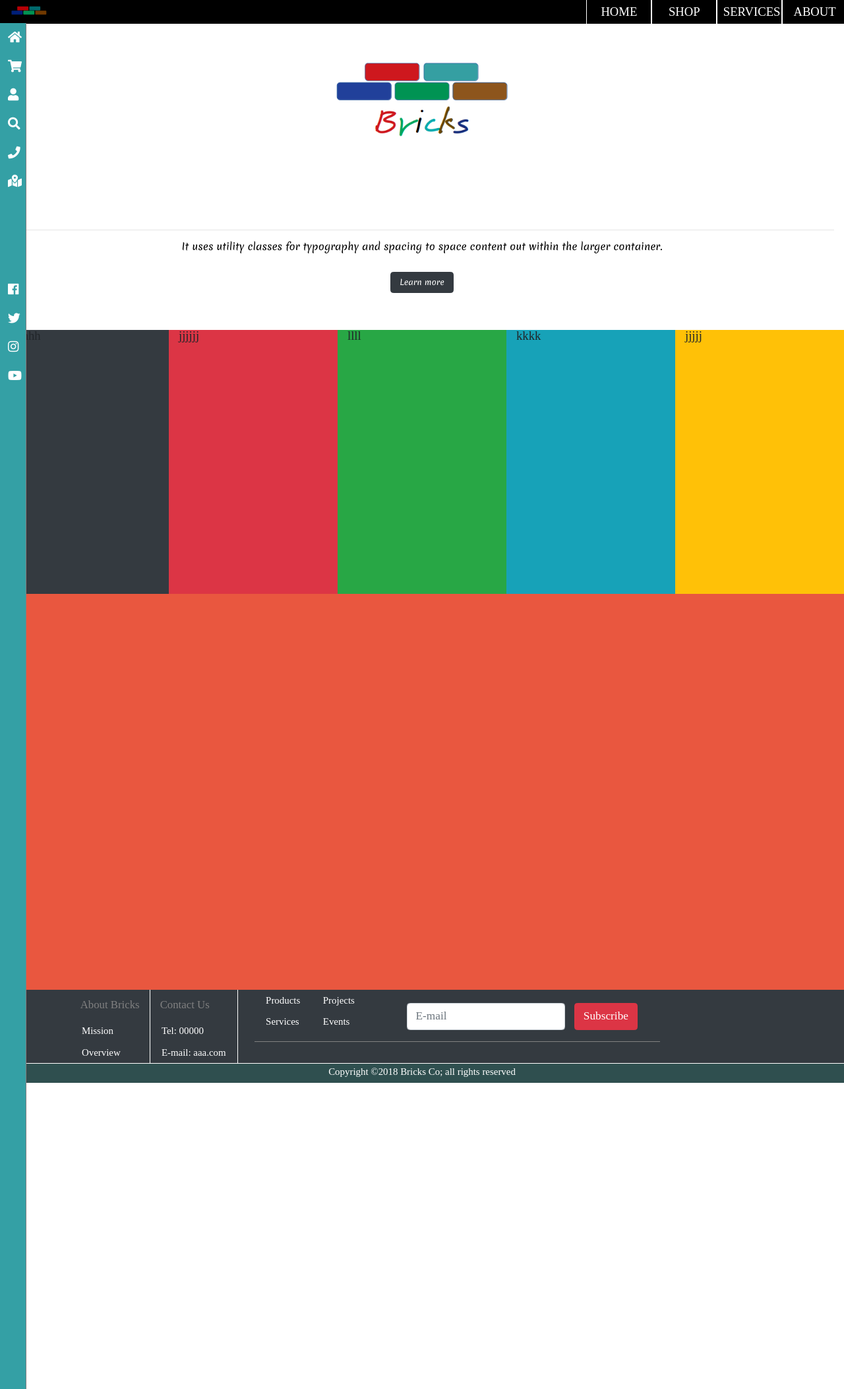
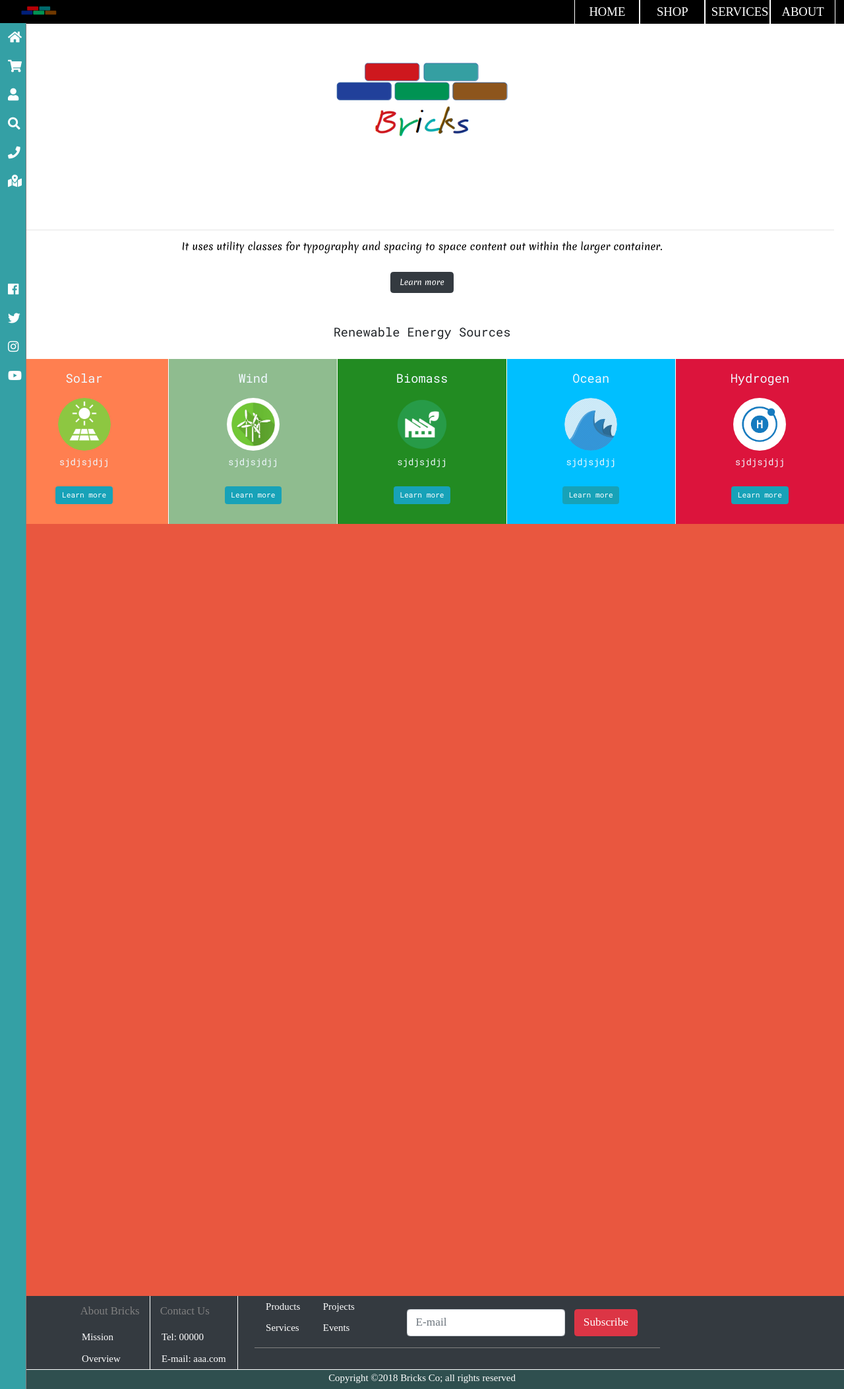
Before and after one commit to omarelewa21/Bricks, a PHP site: page / in a window 1280 px wide. Shown: the whole page at 66% size. Run offline with PHP 8.4, Linux system fonts and the light colour scheme; some libraries are stand-ins or nearby versions; some web fonts are replaced.

Commit message:
Additional Tweeks

```diff
--- a/Styles/stylesheet.css
+++ b/Styles/stylesheet.css
@@ -215,11 +215,13 @@ font-family:'Merienda', sans-serif;
      background-size: cover;
     background-repeat: no-repeat;
     background-position: center;
-    height: 500px;
+    height: 400px;
+
 
 }
 #wlc{
-    height: 450px;
+    height: 400px;
+
 }
 
 #lrn-more {
@@ -230,7 +232,7 @@ font-family:'Merienda', sans-serif;
 
 @media screen and (min-width:768px){
 
-    .nav-cont{
+    .nav-cont{te
         padding: 0px;
         margin: 0px;
         max-height: 40px;
@@ -263,6 +265,7 @@ font-family:'Merienda', sans-serif;
 
     #header{
         padding-top: 35px;
+
     }
 
 }
@@ -280,6 +283,7 @@ font-family:'Merienda', sans-serif;
 
 }
 @media screen and (max-width:768px){
+
     .pull-right{
         float: right;
         position: relative;
@@ -331,13 +335,18 @@ font-family:'Merienda', sans-serif;
         display: none;
     }
     #header{
-        height: 300px;
+
+        height:400px;
+        margin-bottom: 0%;
+
+        font-size: 0.75em;
+
     }
     #wlc{
 
-        margin-top: 15%;
+        margin-top: 1%;
         height: 200px;
-        margin-bottom: 5%;
+        margin-bottom: 0%;
 
 
     }
@@ -502,11 +511,17 @@ font-family:'Merienda', sans-serif;
 
 .content-container {
 
-    height: 1000px;
+    height: 1500px;
+    margin-top: 5%;
+    padding-bottom:50px;
+    position: relative;
 }
 
 .element {
-    height: 400px;
+    height: 250px;
+    padding-top: 20px;
+
+
 }
 
 .form-control-borderless {
@@ -532,3 +547,70 @@ font-family:'Merienda', sans-serif;
     margin-top: 3%;
     margin-bottom: 8%;
 }
+
+.content-container p{
+    padding-top: 10px;
+    font-size: 0.75em;
+    text-align: center;
+
+
+}
+
+.content-container a{
+    position: relative;
+
+}
+.section-head {
+    height: 80px;
+    padding-top: 30px;
+    background-color: white;
+    font-family: 'Roboto Mono', sans-serif;
+    border-bottom: solid 2px white;
+}
+
+.img-src {
+    width: 80px;
+    height: 80px;
+    border-radius: 40px 40px 40px 40px;
+    margin-top: 20px;
+}
+
+#solar {
+    background-color: coral;
+   font-family: 'Roboto Mono', sans-serif;
+    color: aliceblue;
+    border-right: solid 1px white;
+
+}
+
+#wind {
+      background-color: darkseagreen;
+   font-family: 'Roboto Mono', sans-serif;
+    color: aliceblue;
+    border-right: solid 1px white
+
+}
+
+
+
+
+#biomass {
+       background-color: forestgreen;
+   font-family: 'Roboto Mono', sans-serif;
+    color: aliceblue;
+    border-right: solid 1px white
+}
+
+#ocean {
+     background-color: deepskyblue;
+   font-family: 'Roboto Mono', sans-serif;
+    color: aliceblue;
+    border-right: solid 1px white
+}
+
+#hydrogen {
+    background-color:crimson;
+   font-family: 'Roboto Mono', sans-serif;
+    color: aliceblue;
+
+}
--- a/index.html
+++ b/index.html
@@ -205,12 +205,71 @@
 
 
         <div class="container-fluid content-container secondary-theme">
+            <div class="row justify-content-center section-head">
+                <h1>Renewable Energy Sources</h1>
+            </div>
             <div class="row">
-                <div class="col element bg-dark">hhhhh</div>
-                <div class="col element bg-danger">jjjjjj</div>
-                <div class="col element bg-success">llll</div>
-                <div class="col element bg-info">kkkk</div>
-                <div class="col element bg-warning">jjjjj</div>
+                <div class="col-lg col-sm-12  pull-left element " id="solar">
+                  <h6 class="row justify-content-center">Solar</h6>
+                  <div class="row justify-content-center">
+                      <img src="pics/sun.png" class="img-src" alt="">
+                  </div>
+                  <div class="row justify-content-center">
+                      <p>sjdjsjdjj</p>
+                  </div>
+                  <p class="lead">
+                            <a class="btn btn-info btn-sm" id="lrn-more" href="#" role="button">Learn more</a>
+                    </p>
+
+                </div>
+                <div class="col-lg col-sm-12  element pull-left " id="wind">
+                  <h6 class="row justify-content-center">Wind</h6>
+                  <div class="row justify-content-center">
+                      <img src="pics/wind.jpg" class="img-src" alt="">
+                  </div>
+                     <div class="row justify-content-center">
+                      <p>sjdjsjdjj</p>
+                  </div>
+                   <p class="lead">
+                            <a class="btn btn-info btn-sm" id="lrn-more" href="#" role="button">Learn more</a>
+                    </p>
+                </div>
+                <div class="col-lg col-sm-12  element pull-left" id="biomass">
+                  <h6 class="row justify-content-center">Biomass</h6>
+                  <div class="row justify-content-center">
+                      <img src="pics/biomass.png" class="img-src" alt="">
+                  </div>
+                 <div class="row justify-content-center">
+                      <p>sjdjsjdjj</p>
+                  </div>
+                   <p class="lead">
+                            <a class="btn btn-info btn-sm" id="lrn-more" href="#" role="button">Learn more</a>
+                    </p>
+                </div>
+                <div class="col-lg col-sm-12 element pull-left " id="ocean">
+                  <h6 class="row justify-content-center">Ocean</h6>
+                  <div class="row justify-content-center">
+                      <img src="pics/ocean.png" class="img-src" alt="">
+                  </div>
+                 <div class="row justify-content-center">
+                      <p>sjdjsjdjj</p>
+                  </div>
+                   <p class="lead">
+                            <a class="btn btn-info btn-sm" id="lrn-more" href="#" role="button">Learn more</a>
+                    </p>
+                </div>
+                <div class="col-lg col-sm-12 element pull-left" id="hydrogen">
+                  <h6 class="row justify-content-center">Hydrogen</h6>
+                  <div class="row justify-content-center">
+                      <img src="pics/hyd.png" class="img-src" alt="">
+                  </div>
+                 <div class="row justify-content-center">
+                      <p>sjdjsjdjj</p>
+                  </div>
+                   <p class="lead">
+                            <a class="btn btn-info btn-sm" id="lrn-more" href="#" role="button">Learn more</a>
+                    </p>
+                </div>
             </div>
         </div>
 
```
Also changed, not shown: pics/biomass.png (added), pics/hyd.png (added), pics/ocean.png (added), pics/sun.png (added), pics/wind.jpg (added), pics/wind.png (added).
